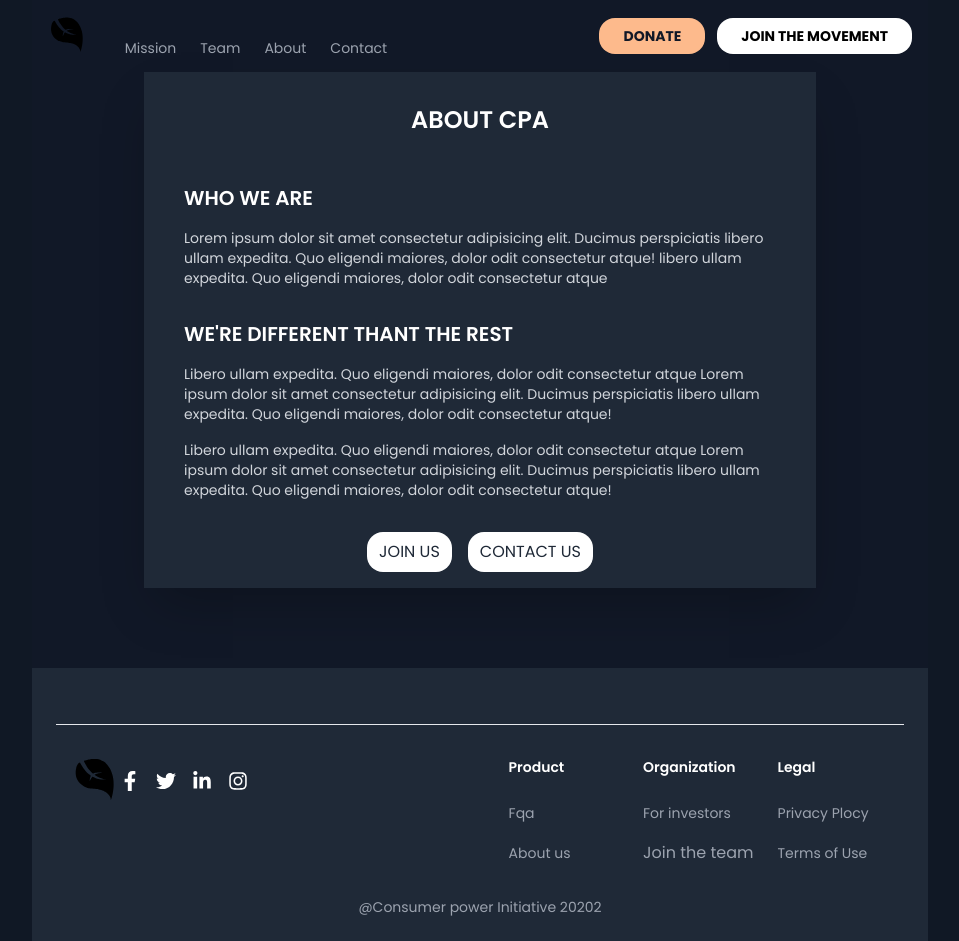
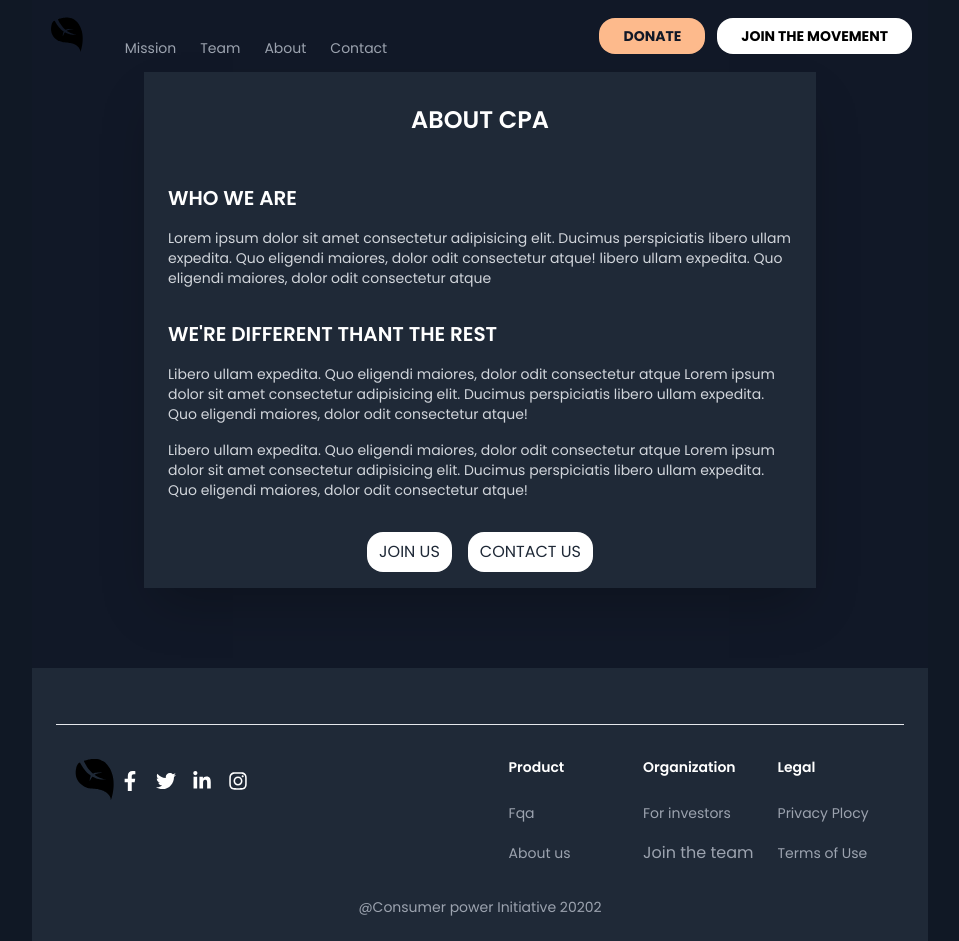
Before and after one commit to GalienCodes/CPA, a React (Create React App) app: page /about in a window 1280 px wide. Shown: the whole page, without its empty margins (160-1119 px from the left). Built offline with nearby package versions, Linux system fonts and the light colour scheme.

Commit message:
about page updated

```diff
--- a/src/components/modules/About.jsx
+++ b/src/components/modules/About.jsx
@@ -4,7 +4,7 @@ import Footer from './Footer'
 const About = () => {
   return (
     <>
-    <div className='max-w-2xl flex flex-col  mx-auto justify-center items-center font-globalFont bg-gray-800 px-6 shadow-2xl'>
+    <div className='max-w-2xl flex flex-col  mx-auto justify-center items-center font-globalFont bg-gray-800 px-2 shadow-2xl'>
       <h2 className='text-lg md:text-2xl  text-white my-8 uppercase font-semibold'>About CPA</h2>
       <div>
           <h2 className='text-lg md:text-xl  text-white my-4 uppercase font-semibold mx-4' >Who we are</h2>
```
